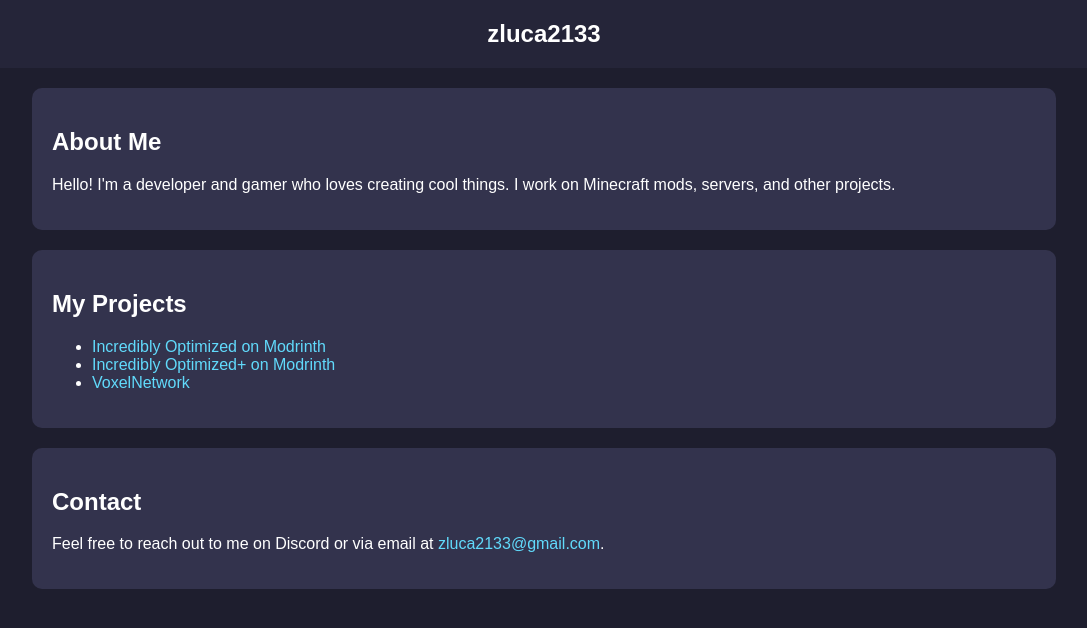
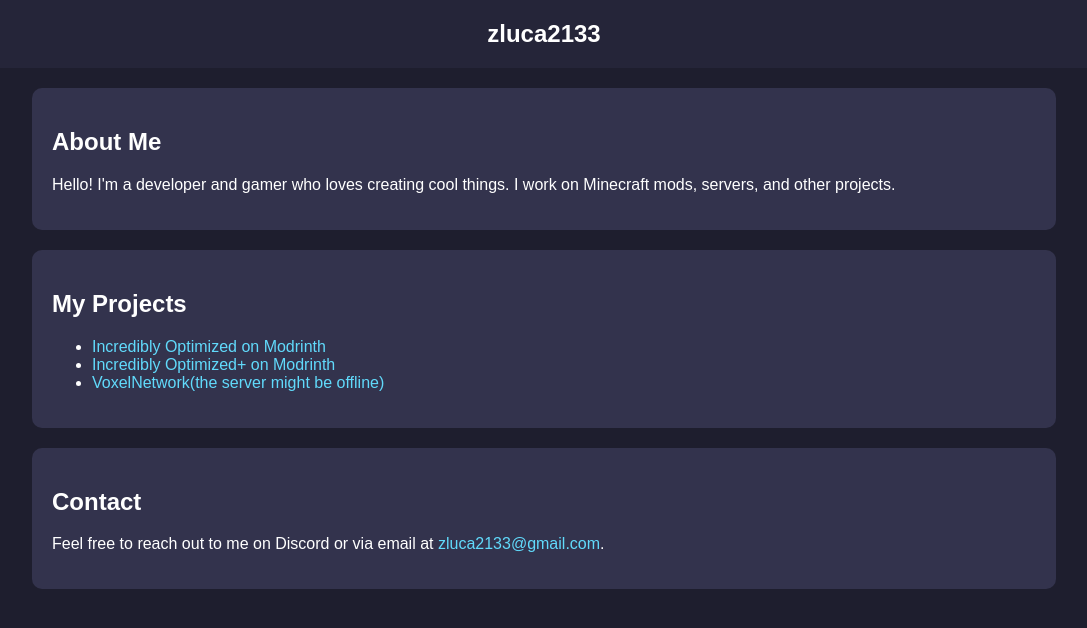
Before and after one commit to zluca2133/zluca2133.github.io, a plain HTML site: page index.html in a window 1280 px wide. Shown: the whole page, without its empty margins (96-1183 px from the left). Drawn offline with Linux system fonts and the light colour scheme.

Commit message:
Update index.html

```diff
--- a/index.html
+++ b/index.html
@@ -53,7 +53,7 @@
             <ul>
                 <li><a href="https://modrinth.com/modpack/incredibly-optimized" target="_blank">Incredibly Optimized on Modrinth</a></li>
                 <li><a href="https://modrinth.com/modpack/incredibly-optimized+" target="_blank">Incredibly Optimized+ on Modrinth</a></li>
-                <li><a href="https://voxelnetwork.ddns.net" target="_blank">VoxelNetwork</a></li>
+                <li><a href="https://voxelnetwork.ddns.net" target="_blank">VoxelNetwork(the server might be offline)</a></li>
             </ul>
         </div>
         <div class="section">
```
